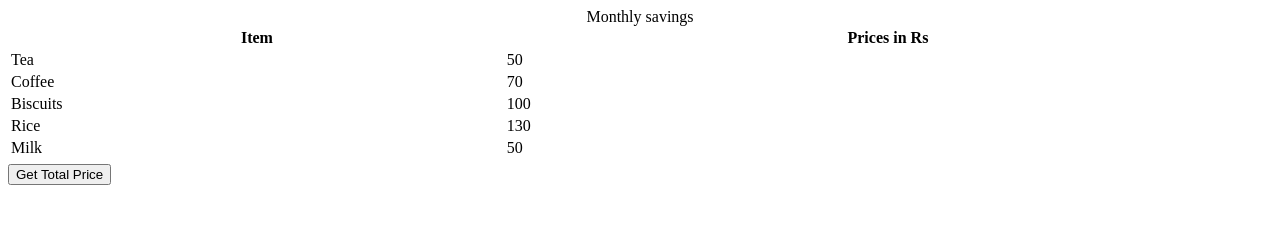
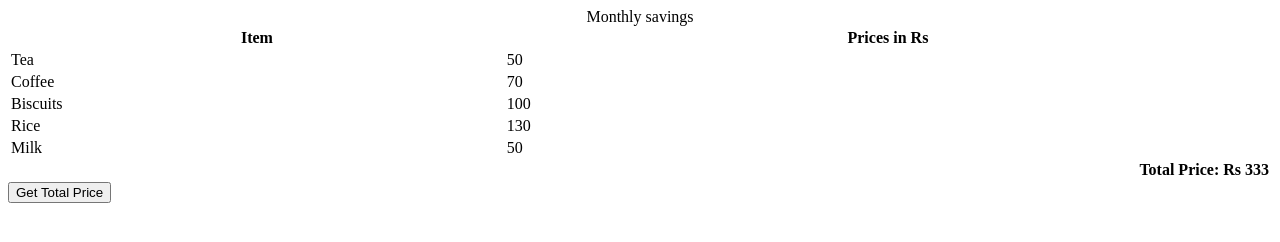
Before and after one commit to acciojob/grofers-checkout-Debalina99, a website: page main.html in a window 1280 px wide. Drawn offline with Linux system fonts and the light colour scheme.

Commit message:
created a submission

```diff
--- a/main.html
+++ b/main.html
@@ -36,9 +36,9 @@
       <td class="item">Milk</td>
       <td class="price">50</td>
     </tr>
-		<tr>
-  <td colspan="2" style="text-align:right; font-weight:bold;">
-    <span id="ans"></span>
+	<tr>
+	  <td colspan="2" style="text-align:right; font-weight:bold;">
+	    Total Price: Rs <span id="ans">333</span>
   </td>
 </tr>
   </table>
```
